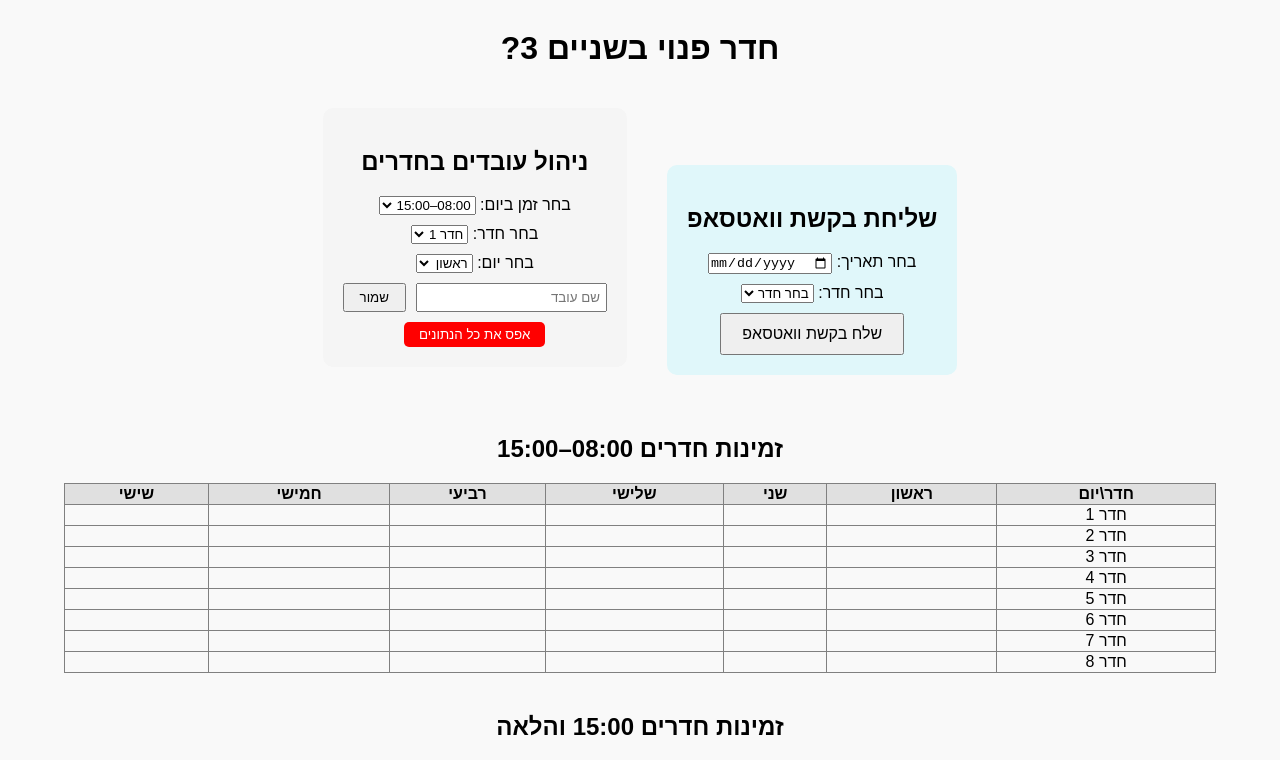
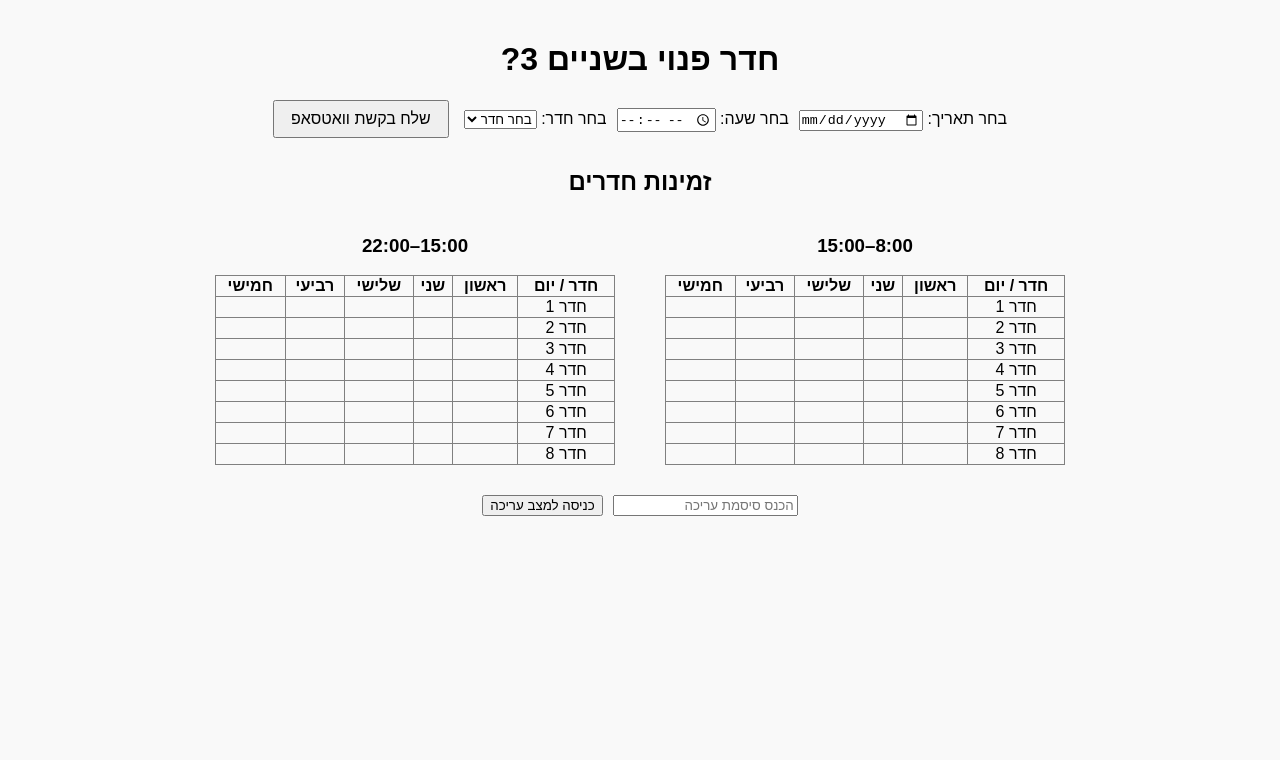
Before and after one commit to TomerAin/Room-Availability, a React (Create React App) app: page / in a window 1280 px wide. Shown: the top 760 px of the page. Built offline with nearby package versions, Linux system fonts and the light colour scheme.

Commit message:
Update App.jsx

```diff
--- a/src/App.jsx
+++ b/src/App.jsx
@@ -1,204 +1,138 @@
-// src/App.jsx
 import { useState, useEffect } from "react";
 
-const emptySchedule = Array(8).fill().map(() => Array(6).fill(""));
+const initialSchedule = () => {
+  const saved = localStorage.getItem("roomSchedule");
+  return saved ? JSON.parse(saved) : {};
+};
+
+const rooms = [1, 2, 3, 4, 5, 6, 7, 8];
+const days = ["ראשון", "שני", "שלישי", "רביעי", "חמישי"];
+const parts = ["8:00–15:00", "15:00–22:00"];
 
 function App() {
-  const [morningSchedule, setMorningSchedule] = useState(emptySchedule);
-  const [afternoonSchedule, setAfternoonSchedule] = useState(emptySchedule);
+  const [date, setDate] = useState("");
+  const [time, setTime] = useState("");
+  const [room, setRoom] = useState("");
+  const [schedule, setSchedule] = useState(initialSchedule);
+  const [editMode, setEditMode] = useState(false);
+  const [password, setPassword] = useState("");
 
-  const [timeOfDay, setTimeOfDay] = useState("morning");
-  const [roomIndex, setRoomIndex] = useState(0);
-  const [dayIndex, setDayIndex] = useState(0);
-  const [employeeName, setEmployeeName] = useState("");
+  useEffect(() => {
+    localStorage.setItem("roomSchedule", JSON.stringify(schedule));
+  }, [schedule]);
 
-  const [date, setDate] = useState("");
-  const [room, setRoom] = useState("");
-
-  // קריאה מה-localStorage
-  useEffect(() => {
-    const storedMorning = localStorage.getItem("morningSchedule");
-    const storedAfternoon = localStorage.getItem("afternoonSchedule");
-
-    if (storedMorning) {
-      setMorningSchedule(JSON.parse(storedMorning));
-    }
-    if (storedAfternoon) {
-      setAfternoonSchedule(JSON.parse(storedAfternoon));
-    }
-  }, []);
-
-  const saveToStorage = (morning, afternoon) => {
-    localStorage.setItem("morningSchedule", JSON.stringify(morning));
-    localStorage.setItem("afternoonSchedule", JSON.stringify(afternoon));
-  };
-
-  const handleUpdate = () => {
-    if (!employeeName) {
-      alert("נא למלא שם עובד");
-      return;
-    }
-
-    let newSchedule;
-    if (timeOfDay === "morning") {
-      newSchedule = [...morningSchedule];
-      newSchedule[roomIndex][dayIndex] = employeeName;
-      setMorningSchedule(newSchedule);
-      saveToStorage(newSchedule, afternoonSchedule);
-    } else {
-      newSchedule = [...afternoonSchedule];
-      newSchedule[roomIndex][dayIndex] = employeeName;
-      setAfternoonSchedule(newSchedule);
-      saveToStorage(morningSchedule, newSchedule);
-    }
-
-    setEmployeeName("");
-  };
-
-  const handleReset = () => {
-    if (window.confirm("האם אתה בטוח שברצונך לאפס את כל הנתונים?")) {
-      setMorningSchedule(emptySchedule);
-      setAfternoonSchedule(emptySchedule);
-      saveToStorage(emptySchedule, emptySchedule);
-    }
-  };
-
-  const handleSubmitWhatsapp = () => {
-    if (!date || !room) {
+  const handleSubmit = () => {
+    if (!date || !room || !time) {
       alert("אנא מלא את כל השדות");
       return;
     }
-    const message = `שלום, האם חדר ${room} פנוי בתאריך ${date}?`;
+    const message = `שלום, האם חדר ${room} פנוי בתאריך ${date} בשעה ${time}?`;
     const encodedMessage = encodeURIComponent(message);
     window.open(`https://wa.me/?text=${encodedMessage}`, "_blank");
   };
 
+  const handleCellClick = (day, roomNum, partIndex) => {
+    if (!editMode) return;
+    const key = `${day}-${roomNum}-${partIndex}`;
+    const newValue = prompt("הכנס/י שם עובד (או השאר ריק למחיקה):", schedule[key] || "");
+    setSchedule((prev) => {
+      const updated = { ...prev };
+      if (newValue) updated[key] = newValue;
+      else delete updated[key];
+      return updated;
+    });
+  };
+
+  const handleLogin = () => {
+    if (password === "admin123") {
+      setEditMode(true);
+      setPassword("");
+    } else {
+      alert("סיסמה שגויה");
+    }
+  };
+
   return (
-    <div style={{ textAlign: "center", marginTop: "30px", fontFamily: "Arial", direction: "rtl" }}>
+    <div dir="rtl" style={{ fontFamily: "Arial", textAlign: "center", padding: "20px" }}>
       <h1>חדר פנוי בשניים 3?</h1>
 
-      {/* טופס שליחת בקשת וואטסאפ */}
-      <div style={{ margin: "20px", background: "#e0f7fa", padding: "20px", borderRadius: "10px", display: "inline-block" }}>
-        <h2>שליחת בקשת וואטסאפ</h2>
-        <div style={{ marginBottom: "10px" }}>
+      {/* בקשת חדר */}
+      <div style={{ marginBottom: "30px" }}>
         <label>בחר תאריך: </label>
         <input type="date" value={date} onChange={(e) => setDate(e.target.value)} />
-        </div>
-        <div style={{ marginBottom: "10px" }}>
-          <label>בחר חדר: </label>
+
+        <label style={{ marginRight: "10px" }}>בחר שעה: </label>
+        <input type="time" value={time} onChange={(e) => setTime(e.target.value)} />
+
+        <label style={{ marginRight: "10px" }}>בחר חדר: </label>
         <select value={room} onChange={(e) => setRoom(e.target.value)}>
           <option value="">בחר חדר</option>
-            {Array.from({ length: 8 }, (_, i) => (
-              <option key={i} value={i + 1}>חדר {i + 1}</option>
+          {rooms.map((r) => (
+            <option key={r} value={r}>חדר {r}</option>
           ))}
         </select>
-        </div>
-        <button onClick={handleSubmitWhatsapp} style={{ padding: "10px 20px", fontSize: "16px" }}>
+
+        <button onClick={handleSubmit} style={{ marginRight: "15px", padding: "8px 16px", fontSize: "16px" }}>
           שלח בקשת וואטסאפ
         </button>
       </div>
 
-      {/* טופס ניהול עובדים בחדרים */}
-      <div style={{ margin: "20px", background: "#f5f5f5", padding: "20px", borderRadius: "10px", display: "inline-block" }}>
-        <h2>ניהול עובדים בחדרים</h2>
-        <div style={{ marginBottom: "10px" }}>
-          <label>בחר זמן ביום: </label>
-          <select value={timeOfDay} onChange={(e) => setTimeOfDay(e.target.value)}>
-            <option value="morning">08:00–15:00</option>
-            <option value="afternoon">15:00 והלאה</option>
-          </select>
-        </div>
-
-        <div style={{ marginBottom: "10px" }}>
-          <label>בחר חדר: </label>
-          <select value={roomIndex} onChange={(e) => setRoomIndex(Number(e.target.value))}>
-            {Array.from({ length: 8 }, (_, i) => (
-              <option key={i} value={i}>חדר {i + 1}</option>
+      {/* טבלת חדרים */}
+      <h2>זמינות חדרים</h2>
+      <div style={{ display: "flex", justifyContent: "center", flexWrap: "wrap", gap: "50px" }}>
+        {parts.map((partLabel, partIndex) => (
+          <div key={partIndex}>
+            <h3>{partLabel}</h3>
+            <table border="1" style={{ borderCollapse: "collapse", direction: "rtl", minWidth: "400px" }}>
+              <thead>
+                <tr>
+                  <th>חדר / יום</th>
+                  {days.map((day) => (
+                    <th key={day}>{day}</th>
                   ))}
-          </select>
-        </div>
-
-        <div style={{ marginBottom: "10px" }}>
-          <label>בחר יום: </label>
-          <select value={dayIndex} onChange={(e) => setDayIndex(Number(e.target.value))}>
-            <option value={0}>ראשון</option>
-            <option value={1}>שני</option>
-            <option value={2}>שלישי</option>
-            <option value={3}>רביעי</option>
-            <option value={4}>חמישי</option>
-            <option value={5}>שישי</option>
-          </select>
-        </div>
-
-        <div style={{ marginBottom: "10px" }}>
-          <input
-            type="text"
-            placeholder="שם עובד"
-            value={employeeName}
-            onChange={(e) => setEmployeeName(e.target.value)}
-            style={{ padding: "5px" }}
-          />
-          <button onClick={handleUpdate} style={{ marginRight: "10px", padding: "5px 15px" }}>
-            שמור
-          </button>
-        </div>
-
-        <button onClick={handleReset} style={{ background: "red", color: "white", padding: "5px 15px", border: "none", borderRadius: "5px" }}>
-          אפס את כל הנתונים
-        </button>
-      </div>
-
-      {/* טבלאות הצגה */}
-      <h2 style={{ marginTop: "40px" }}>זמינות חדרים 08:00–15:00</h2>
-      <table border="1" style={{ width: "90%", margin: "auto", textAlign: "center", borderCollapse: "collapse", marginBottom: "40px" }}>
-        <thead style={{ background: "#e0e0e0" }}>
-          <tr>
-            <th>חדר\יום</th>
-            <th>ראשון</th>
-            <th>שני</th>
-            <th>שלישי</th>
-            <th>רביעי</th>
-            <th>חמישי</th>
-            <th>שישי</th>
                 </tr>
               </thead>
               <tbody>
-          {morningSchedule.map((room, i) => (
-            <tr key={i}>
-              <td>חדר {i + 1}</td>
-              {room.map((name, j) => (
-                <td key={j}>{name}</td>
-              ))}
-            </tr>
-          ))}
-        </tbody>
-      </table>
-
-      <h2 style={{ marginTop: "40px" }}>זמינות חדרים 15:00 והלאה</h2>
-      <table border="1" style={{ width: "90%", margin: "auto", textAlign: "center", borderCollapse: "collapse" }}>
-        <thead style={{ background: "#e0e0e0" }}>
-          <tr>
-            <th>חדר\יום</th>
-            <th>ראשון</th>
-            <th>שני</th>
-            <th>שלישי</th>
-            <th>רביעי</th>
-            <th>חמישי</th>
-            <th>שישי</th>
-          </tr>
-        </thead>
-        <tbody>
-          {afternoonSchedule.map((room, i) => (
-            <tr key={i}>
-              <td>חדר {i + 1}</td>
-              {room.map((name, j) => (
-                <td key={j}>{name}</td>
-              ))}
+                {rooms.map((roomNum) => (
+                  <tr key={roomNum}>
+                    <td>חדר {roomNum}</td>
+                    {days.map((day) => {
+                      const key = `${day}-${roomNum}-${partIndex}`;
+                      return (
+                        <td
+                          key={day}
+                          onClick={() => handleCellClick(day, roomNum, partIndex)}
+                          style={{ cursor: editMode ? "pointer" : "default", padding: "5px" }}
+                        >
+                          {schedule[key] || ""}
+                        </td>
+                      );
+                    })}
                   </tr>
                 ))}
               </tbody>
             </table>
           </div>
+        ))}
+      </div>
+
+      {/* מצב עריכה */}
+      <div style={{ marginTop: "30px" }}>
+        {!editMode ? (
+          <>
+            <input
+              type="password"
+              placeholder="הכנס סיסמת עריכה"
+              value={password}
+              onChange={(e) => setPassword(e.target.value)}
+            />
+            <button onClick={handleLogin} style={{ marginRight: "10px" }}>כניסה למצב עריכה</button>
+          </>
+        ) : (
+          <p style={{ color: "green" }}>מצב עריכה פעיל</p>
+        )}
+      </div>
+    </div>
   );
 }
 
```
Lines whose indentation alone changed are shown as unchanged.
